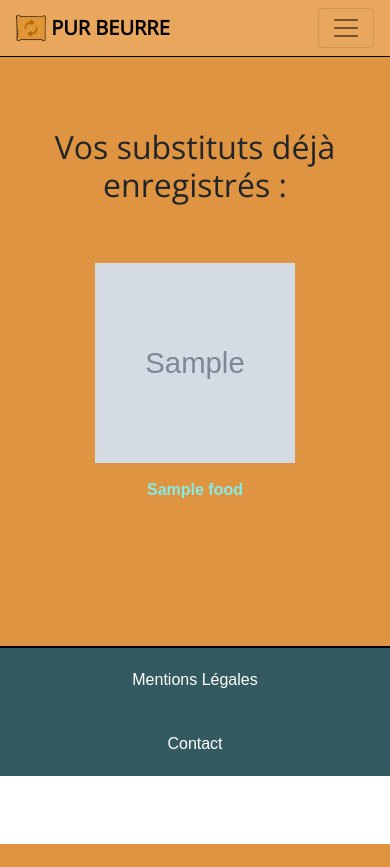
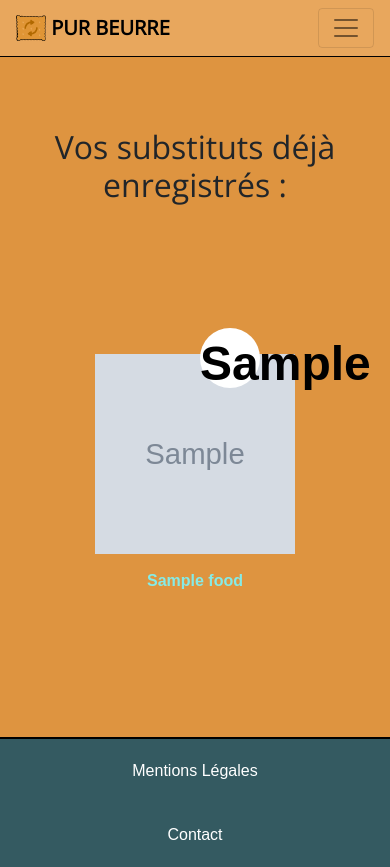
Before and after one commit to AlexBardDev/Project_8_OC, a Django app: page /bookmark/ in a window 390 px wide. Before the commit the page ends 844 px from the top, so only its background shows below. Run offline with Django 3.2, Linux system fonts and the light colour scheme; a user stored in the database is signed in; tables that the repository leaves empty hold one stand-in row (values such as "Sample post"); grey boxes marked "Sample" are stand-in pictures; some libraries are stand-ins or nearby versions; some web fonts are replaced.

Commit message:
Bug in responsive fixed

```diff
--- a/pur_beurre_project/food_substitute/static/food_substitute/style.css
+++ b/pur_beurre_project/food_substitute/static/food_substitute/style.css
@@ -84,17 +84,19 @@ section form
 #product div
 {
 	height: 200px;
+	width: 250px;
+	margin: auto;
 }
 
 #product div p
 {
-	position: absolute;
-	top: 128px;
-	left: 510px;
+	position: relative;
+	width: 250px;
+	top: -20px;
 	padding: 5px;
 	font-weight: bold;
-	background-color: rgb(250,250,250);
-	border-radius: 5px;
+	background-color: white;
+	border-radius: 20px;
 }
 
 /* Substitute(=search.html) */
@@ -324,3 +326,47 @@ footer a:hover
 	font-style: italic;
 	font-size: 1.5em;
 }
+
+/* Media Queries */
+@media all and (max-width: 1150px)
+{
+	.nutriscore
+	{
+		left: 240px;
+	}
+}
+@media all and (max-width: 992px)
+{
+	.nutriscore
+	{
+		left: 210px;
+	}
+}
+@media all and (max-width: 870px)
+{
+	.nutriscore
+	{
+		left: 200px;
+	}
+}
+@media all and (max-width: 768px)
+{
+	.nutriscore
+	{
+		left: 430px;
+	}
+}
+@media all and (max-width: 670px)
+{
+	.nutriscore
+	{
+		left: 300px;
+	}
+}
+@media all and (max-width: 576px)
+{
+	.nutriscore
+	{
+		left: 200px;
+	}
+}
--- a/pur_beurre_project/food_substitute/templates/food_substitute/bookmark.html
+++ b/pur_beurre_project/food_substitute/templates/food_substitute/bookmark.html
@@ -9,6 +9,7 @@
 			<div class="row">
 			{% for bookmark in list_bookmarks %}
 				<div class="col-md-4 text-center">
+					<p class="nutriscore">{{ bookmark.id_product.nutriscore|capfirst }}</p>
 					<a href="{% url 'display' bookmark.id_product.name %}">
 						<img src="{{ bookmark.id_product.image }}" alt="image product" width="200" height="200"/>
 						<p>{{ bookmark.id_product.name }}</p>
--- a/pur_beurre_project/food_substitute/templates/food_substitute/product.html
+++ b/pur_beurre_project/food_substitute/templates/food_substitute/product.html
@@ -1,5 +1,5 @@
 <section id="product">
 	<div style="background: url('{{product.image}}') no-repeat center">
-			<p>{{ product.name }}</p>
+			<p class="text-center">{{ product.name }}</p>
 	</div>
 </section>
```
